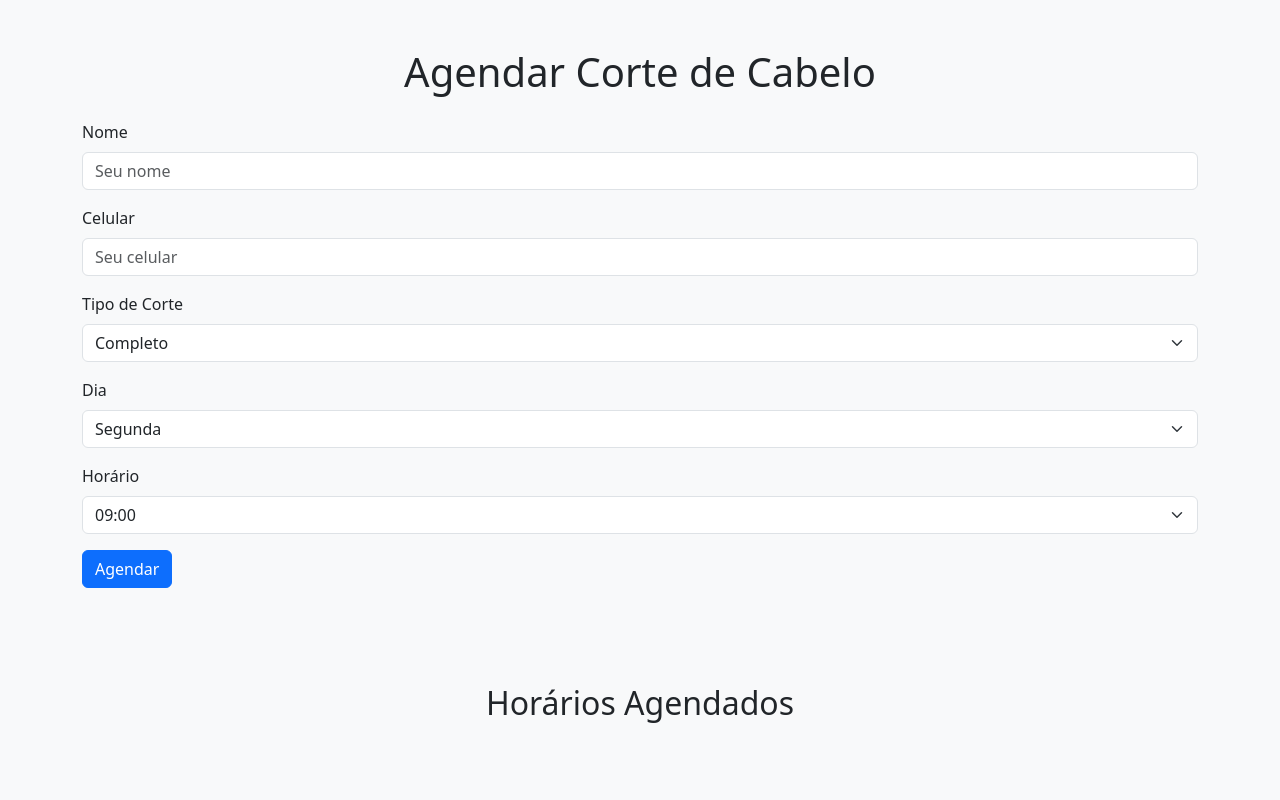
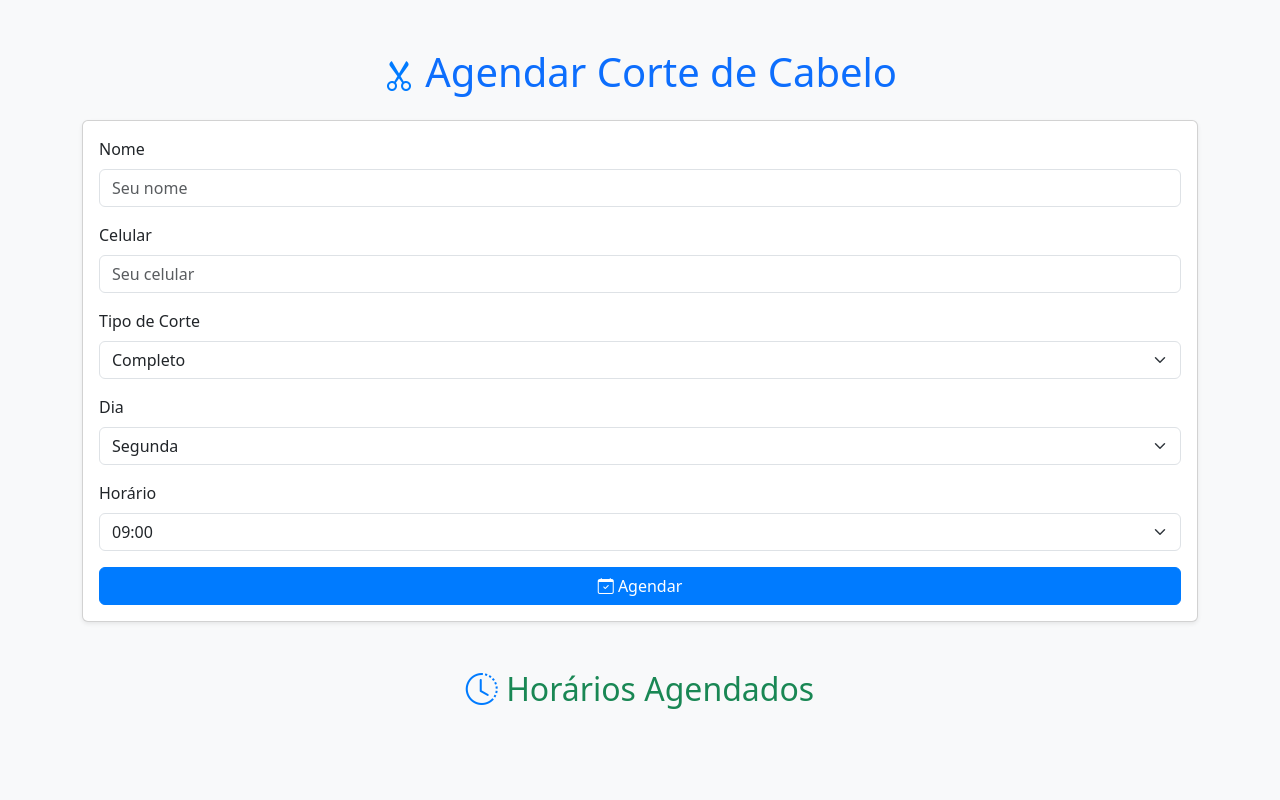
Before and after one commit to PauloPanelli/agendacabelo, a Flask app: page / in a window 1280 px wide. Run offline with Flask 3, Linux system fonts and the light colour scheme.

Commit message:
Feitos alteraçoes visuais

```diff
--- a/templates/index.html
+++ b/templates/index.html
@@ -6,10 +6,45 @@
     <title>Agenda de Cortes</title>
     <!-- Bootstrap CSS -->
     <link href="https://cdn.jsdelivr.net/npm/bootstrap@5.3.0/dist/css/bootstrap.min.css" rel="stylesheet">
+    <!-- Bootstrap Icons -->
+    <link href="https://cdn.jsdelivr.net/npm/bootstrap-icons/font/bootstrap-icons.css" rel="stylesheet">
+    <style>
+        body {
+            background-color: #f8f9fa;
+        }
+        .card-header {
+            font-weight: bold;
+            font-size: 1.2rem;
+        }
+        .btn-primary {
+            background-color: #007bff;
+            border-color: #007bff;
+        }
+        .btn-primary:hover {
+            background-color: #0056b3;
+            border-color: #004085;
+        }
+        .btn-danger {
+            background-color: #dc3545;
+            border-color: #dc3545;
+        }
+        .btn-danger:hover {
+            background-color: #bd2130;
+            border-color: #a71d2a;
+        }
+        .icon {
+            font-size: 2rem;
+            color: #007bff;
+        }
+    </style>
 </head>
-<body class="bg-light">
+<body>
     <div class="container py-5">
-        <h1 class="text-center mb-4">Agendar Corte de Cabelo</h1>
+        <h1 class="text-center mb-4 text-primary">
+            <i class="bi bi-scissors icon"></i> Agendar Corte de Cabelo
+        </h1>
+        <div class="card shadow-sm mb-5">
+            <div class="card-body">
                 <form method="post" action="{{ url_for('agendar') }}">
                     <div class="mb-3">
                         <label for="cliente" class="form-label">Nome</label>
@@ -45,17 +80,21 @@
                             {% endfor %}
                         </select>
                     </div>
-            <button type="submit" class="btn btn-primary">Agendar</button>
+                    <button type="submit" class="btn btn-primary w-100">
+                        <i class="bi bi-calendar-check"></i> Agendar
+                    </button>
                 </form>
             </div>
-    <div class="container py-5">
-        <h2 class="text-center mb-4">Horários Agendados</h2>
+        </div>
+        <h2 class="text-center mb-4 text-success">
+            <i class="bi bi-clock-history icon"></i> Horários Agendados
+        </h2>
         <div class="row">
             {% for dia, horas in agendamentos.items() %}
                 <div class="col-md-6 mb-4">
-                    <div class="card">
+                    <div class="card shadow-sm">
                         <div class="card-header bg-primary text-white">
-                            <h5 class="mb-0">{{ dia.capitalize() }}</h5>
+                            {{ dia.capitalize() }}
                         </div>
                         <div class="card-body">
                             {% for hora, detalhes in horas.items() %}
@@ -64,7 +103,9 @@
                                     <form method="post" action="{{ url_for('cancelar') }}" class="d-inline">
                                         <input type="hidden" name="dia" value="{{ dia }}">
                                         <input type="hidden" name="hora" value="{{ hora }}">
-                                        <button type="submit" class="btn btn-sm btn-danger">Cancelar</button>
+                                        <button type="submit" class="btn btn-sm btn-danger">
+                                            <i class="bi bi-x-circle"></i> Cancelar
+                                        </button>
                                     </form>
                                 </div>
                             {% endfor %}
```
Lines whose indentation alone changed are shown as unchanged.
